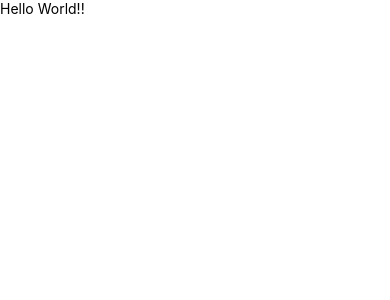
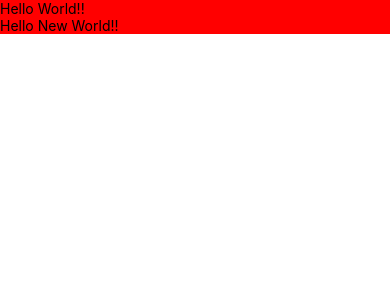
Before and after one commit to 1kenz/React-Native, a React Native app in the folder learning/firstProject/: screen / in a window 390 px wide. Shown: the top 300 px of the page. Built offline with nearby package versions, Linux system fonts and the light colour scheme.

Commit message:
feat: add style

```diff
--- a/learning/firstProject/App.js
+++ b/learning/firstProject/App.js
@@ -1,10 +1,13 @@
 import React from 'react';
-import { View, Text } from 'react-native';
+import { View, Text, Button } from 'react-native';
 
 function App() {
   return (
     <View>
-      <Text>Hello World!!</Text>
+      <View style={{ backgroundColor: 'red' }}>
+        <Text>Hello World!!</Text>
+        <Text>Hello New World!!</Text>
+      </View>
     </View>
   );
 }
```
